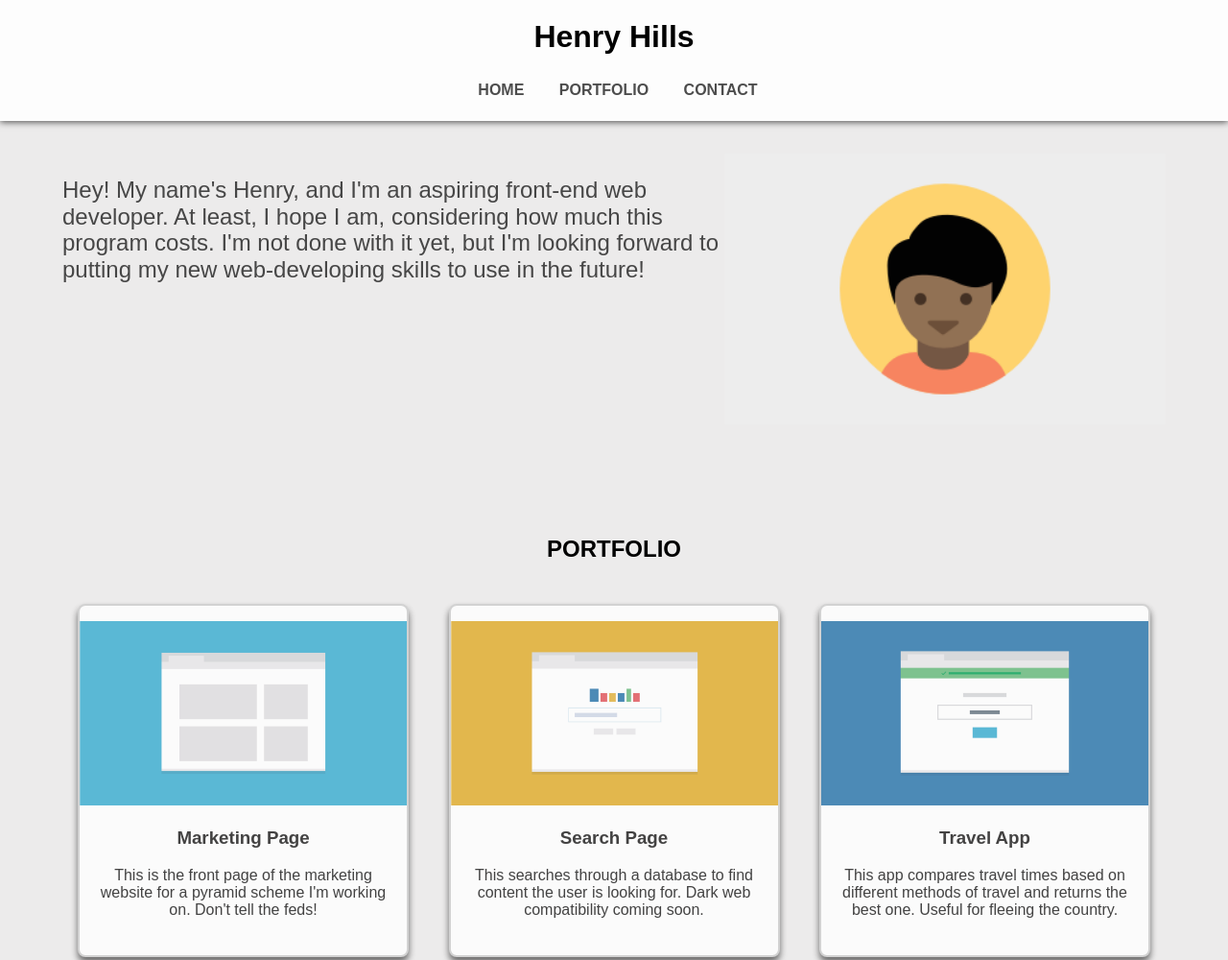
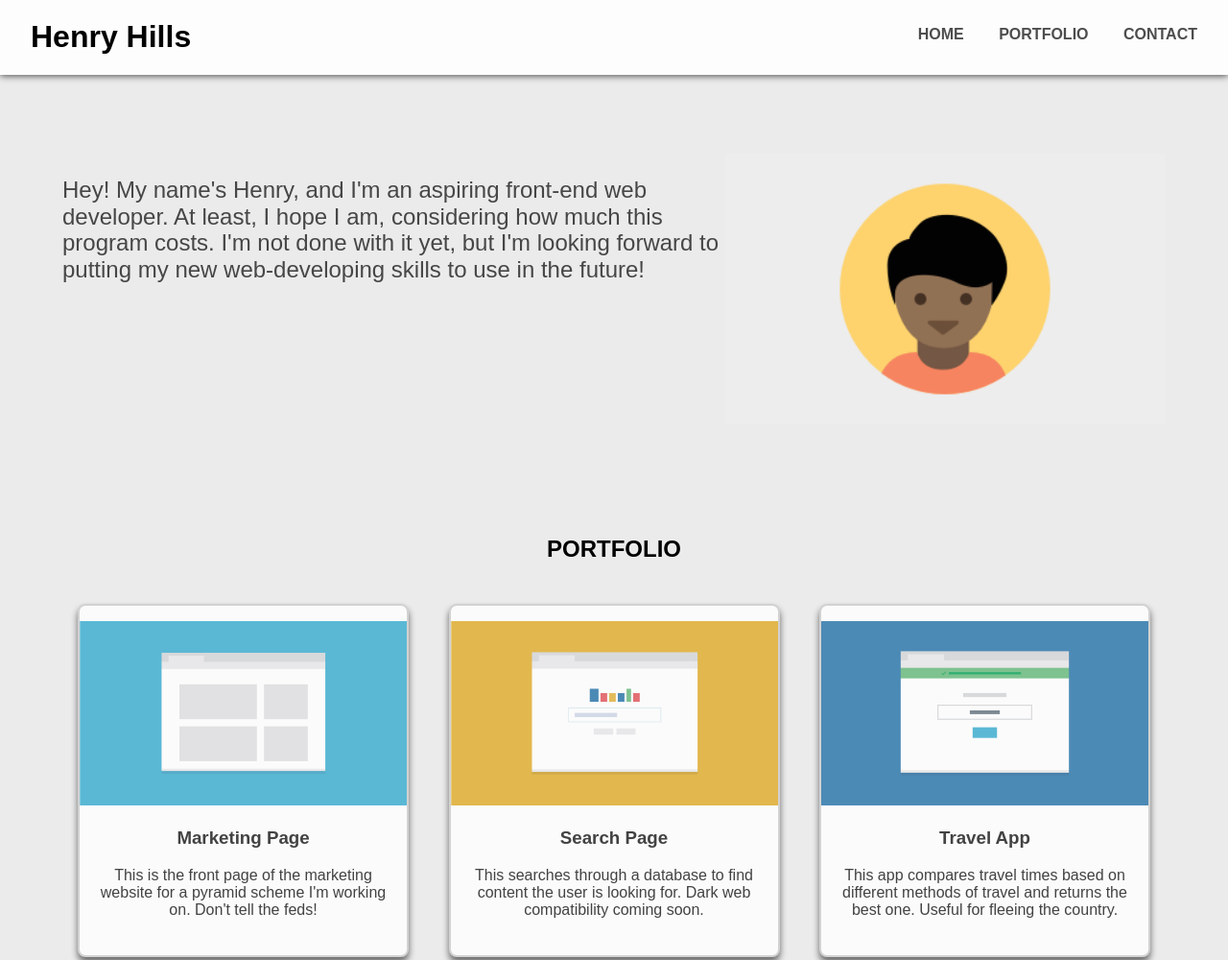
Before and after one commit to h-d-hills/techdegree-mobileFirstResponsiveLayout-project, a plain HTML site: page index.html in a window 1280 px wide. Shown: the top 1000 px of the page at 96% size. Drawn offline with Linux system fonts and the light colour scheme.

Commit message:
Updated laptop layout

```diff
--- a/style.css
+++ b/style.css
@@ -23,7 +23,6 @@ main,
 }
 
 .profile-img {
-    margin-top: 184px;
     width: 70%;
 }
 
@@ -85,15 +84,14 @@ header a {
 footer a:hover,
 header a:hover,
 .email-options a:hover {
+    transition-duration: .5s;
     color: #000;
 }
 
 header {
     padding-top: 1.25em;
     background-color: rgba(255,255,255,0.9);
-    position: fixed;
     width: 100%;
-    z-index: 1000;
     box-shadow: 0 1px 7px rgba(0, 0, 0,.7);
     top: 0;
 }
@@ -188,6 +186,10 @@ footer h4 {
         overflow: hidden;
     }
 
+    .profile-img {
+        margin-top: 184px;
+    }
+
     .card {
         width: 46%;
         margin-bottom: 1.5em;
@@ -205,6 +207,11 @@ footer h4 {
     .card-sixth {
         float: right;
         margin-right: 1em;
+    }
+
+    header {
+        position: fixed;
+        z-index: 1000;
     }
 
     header li {
@@ -252,6 +259,21 @@ footer h4 {
 }
 
 @media (min-width: 1024px) {
+
+    header {
+        display: inline;
+        overflow: hidden;
+    }
+
+    header ul {
+        float: right;
+        margin-top: 0;
+    }
+
+    header h1 {
+        float: left;
+        margin-left: 1em;
+    }
 
     .greeting p {
         font-size: 1.5em;
```
